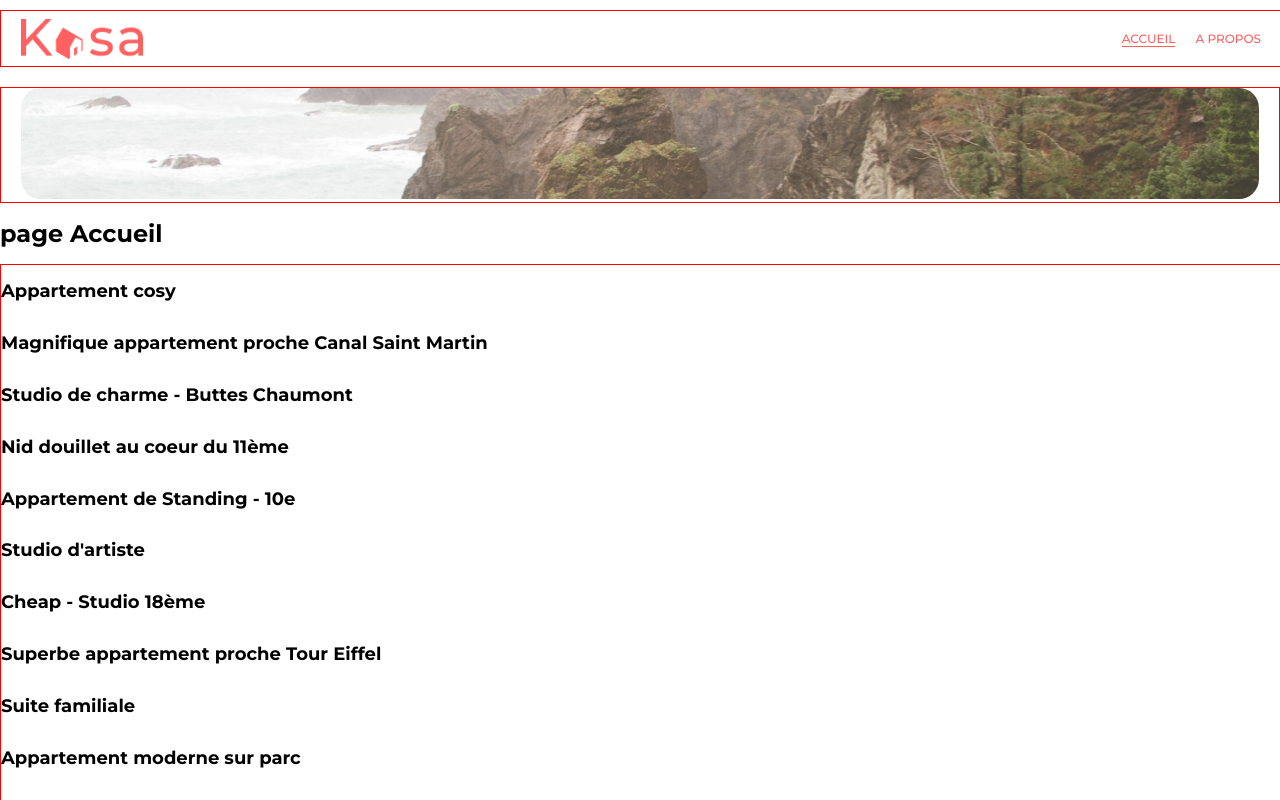
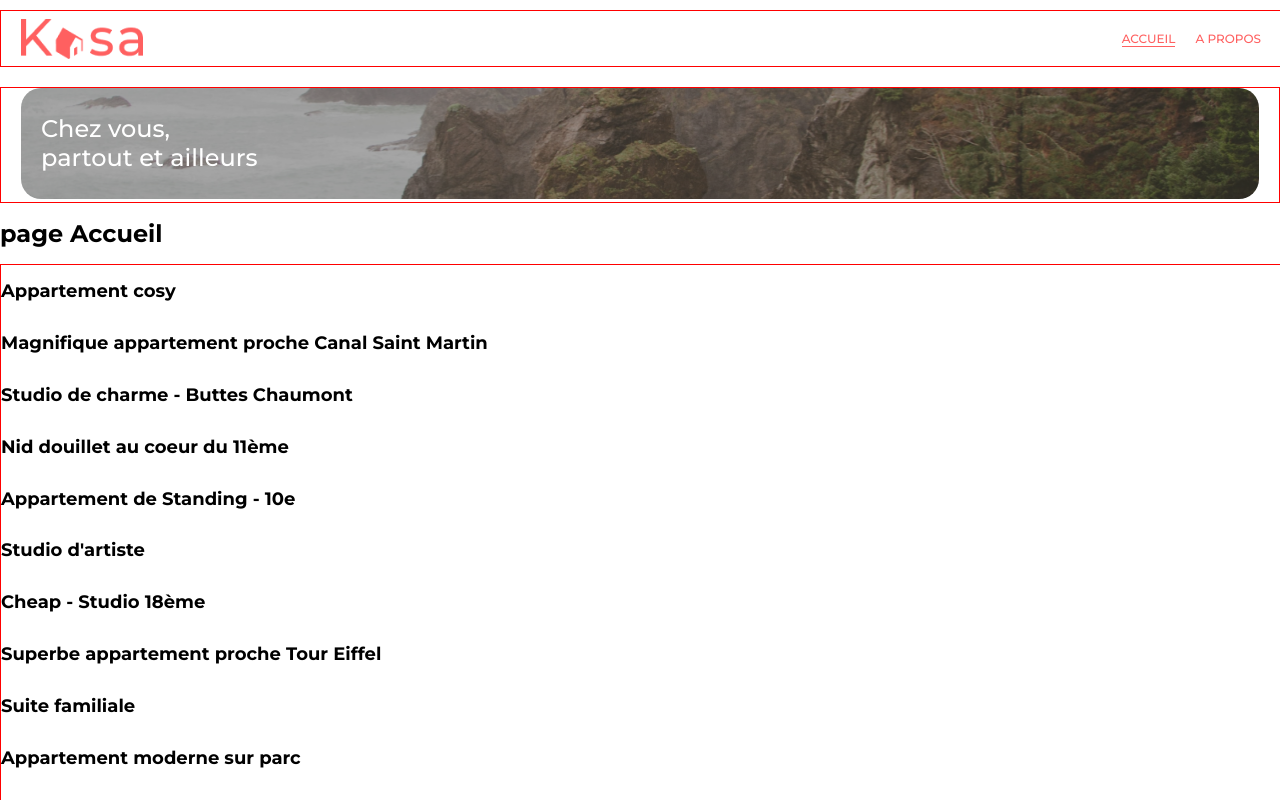
Before and after one commit to AurelieLescop/kasa, a React (Create React App) app: page / in a window 1280 px wide. Shown: the top 800 px of the page. Built offline with nearby package versions, Linux system fonts and the light colour scheme.

Commit message:
finalisation bannière page home

```diff
--- a/src/components/Banner.js
+++ b/src/components/Banner.js
@@ -3,9 +3,11 @@ import coverpicture from '../IMG_cover.png';
 function Banner() {
     return (
 <div className='banner'>
+<h1>Chez vous, <br /> partout et ailleurs</h1>
 <img src={coverpicture} className="banner_img" alt="photographie de paysage" />
+
 </div>
     );
-  }
+  };
 
   export default Banner;
--- a/src/css/banner.css
+++ b/src/css/banner.css
@@ -3,6 +3,22 @@
     /* padding : 20px; */
     border: solid 1px red;
     padding: 0 20px 0 20px;
+    /* filter: brightness(0.9); */
+}
+
+.banner h1 {
+    position : absolute;
+    color: white;
+    font-size: 24px;
+    font-weight: 500;
+    padding: 10px 0 0 20px;
+    /* margin: auto; */
+    z-index: 10;
+    /* width: 100%; */
+    /* text-align: center; */
+    /* top: 50%; */
+    /* left: 50%; */
+
 }
 
 .banner_img {
@@ -16,6 +32,10 @@
     /* max-width: 1400px; */
     height: 111px;
     object-fit: cover;
+    /* margin: auto; */
     /* z-index: 0; */
+   filter: brightness(0.65);
+
+
 
 }
```
